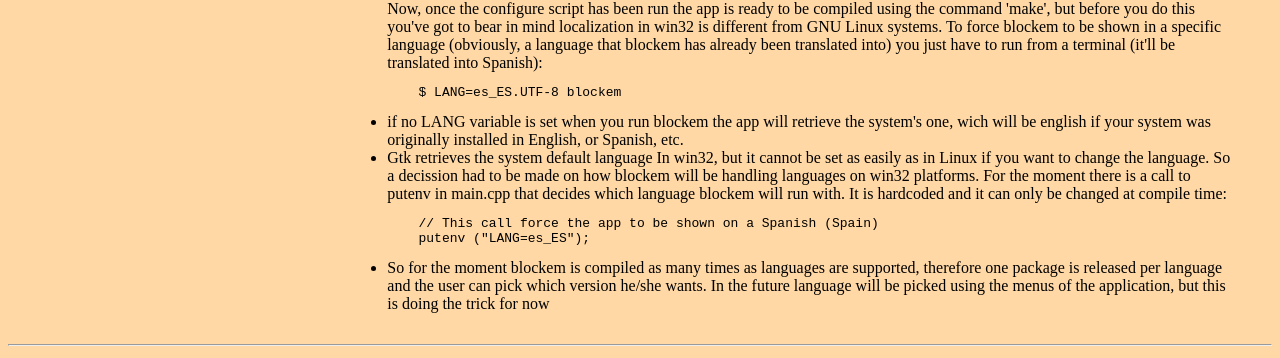
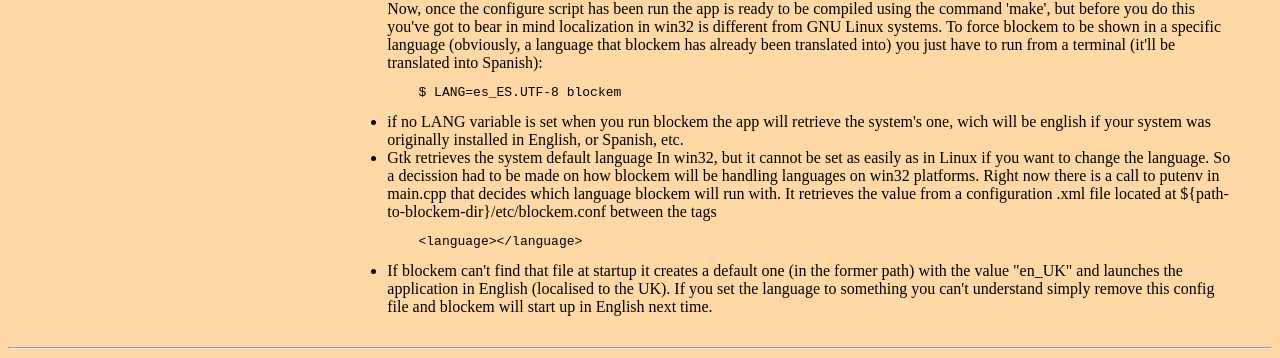
Before and after one commit to frechilla/blockem-web, a plain HTML site: page doc/howtowindows.html in a window 1280 px wide. Shown: the part 916-1274 px from the top of the page. Drawn offline with Linux system fonts and the light colour scheme.

Commit message:
i18n update to howto windows html file

```diff
--- a/doc/howtowindows.html
+++ b/doc/howtowindows.html
@@ -127,19 +127,17 @@ in English, or Spanish, etc.
         <li>Gtk retrieves the system default language In win32, but it cannot be set
 as easily as in Linux if you want to change the language. So a decission
 had to be made on how blockem will be handling languages on win32 platforms.
-For the moment there is a call to putenv in main.cpp that decides which
-language blockem will run with. It is hardcoded and it can only be changed
-at compile time:<br/>
+Right now there is a call to putenv in main.cpp that decides which language
+blockem will run with. It retrieves the value from a configuration .xml file
+located at ${path-to-blockem-dir}/etc/blockem.conf between the tags
 <pre>
-    // This call force the app to be shown on a Spanish (Spain)
-    putenv ("LANG=es_ES");
-</pre>
-        </li>
-        <li>
-So for the moment blockem is compiled as many times as languages are supported,
-therefore one package is released per language and the user can pick which
-version he/she wants. In the future language will be picked using the menus of
-the application, but this is doing the trick for now
+    &lt;language&gt;&lt;&#47;language&gt;
+</pre></li>
+        <li>If blockem can't find that file at
+startup it creates a default one (in the former path) with the value &quot;en_UK&quot;
+ and launches the application in English (localised to the UK).
+If you set the language to something you can't understand simply remove
+this config file and blockem will start up in English next time.<br/>
         </li>
       </p>
 </table>
```
